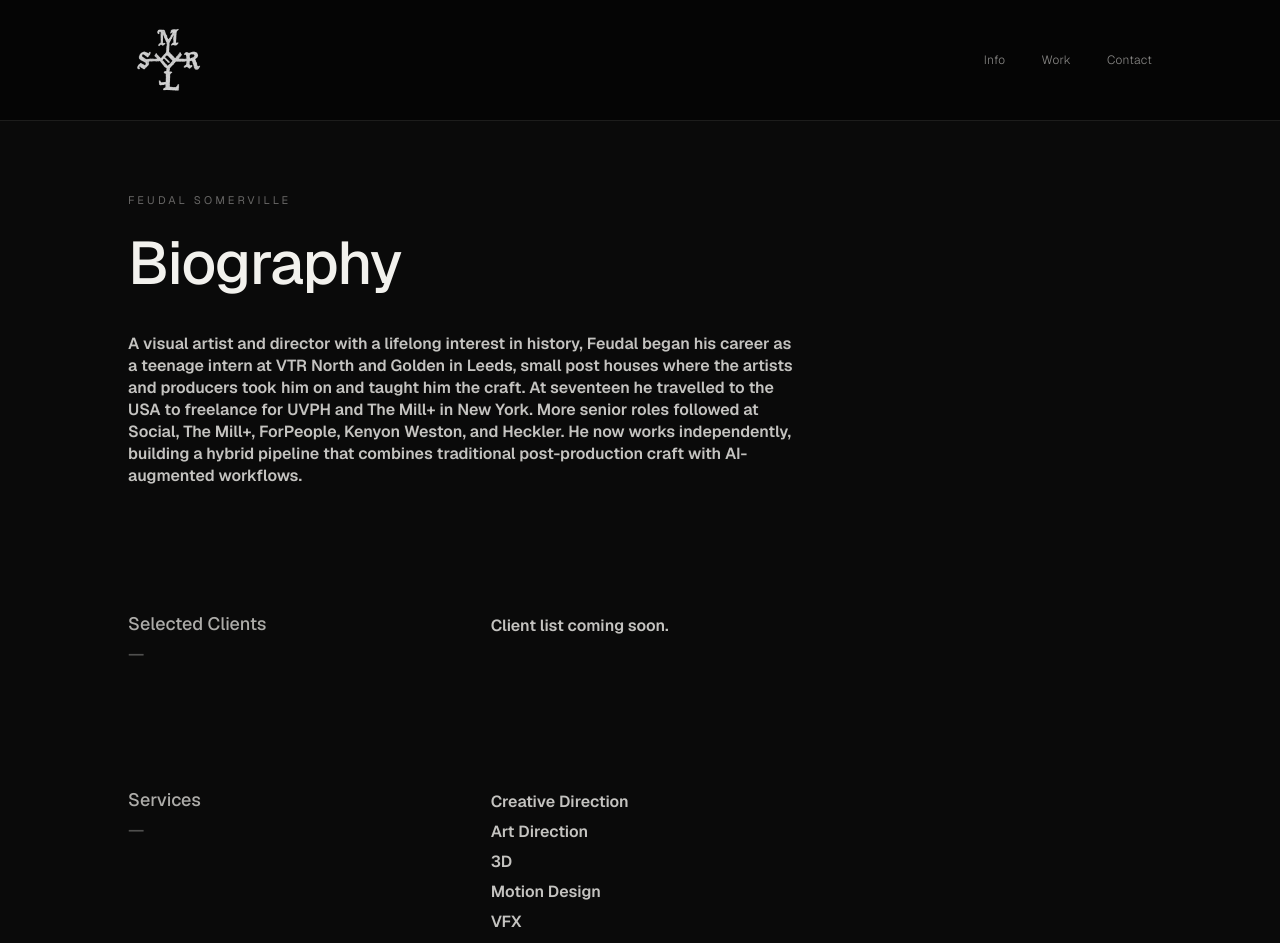
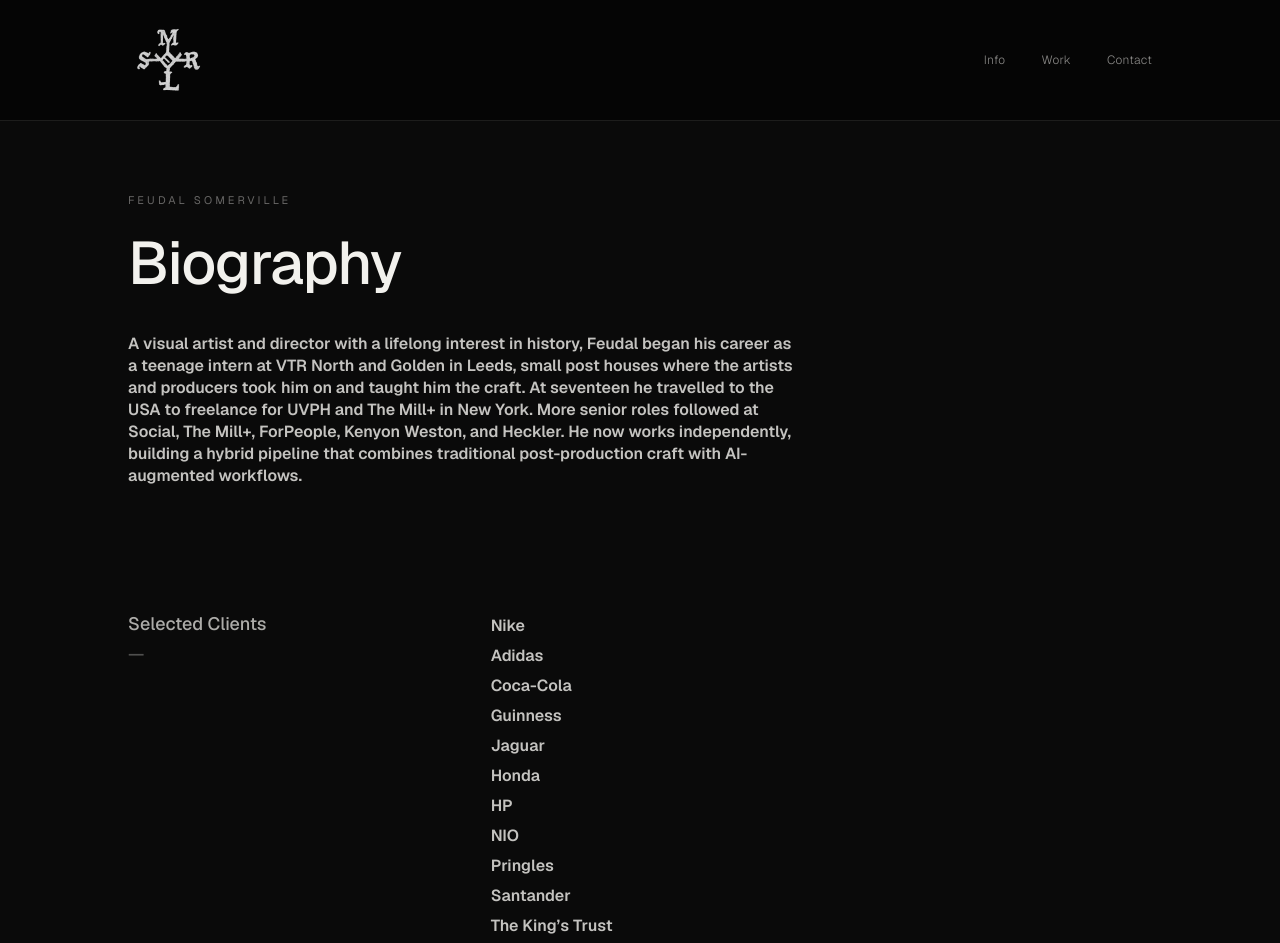
Before and after one commit to sommervillle/FeudalSomervilleWebsite, a React (Vite) app: page /info in a window 1280 px wide. Shown: the top 943 px of the page. Built offline with nearby package versions, Linux system fonts and the light colour scheme.

Commit message:
Info: populate Selected Clients with 13 brand names
Replace the 'Client list coming soon.' placeholder with the
actual roster, ordered as supplied. Reuses the same ul/li
pattern (text-fg/80 base, space-y-2 between items) as the
Services list so the two sections read as visually consistent.

```diff
--- a/src/pages/Info.tsx
+++ b/src/pages/Info.tsx
@@ -18,6 +18,22 @@ const services = [
   'VFX',
   'Animation',
   'Director',
+] as const;
+
+const clients = [
+  'Nike',
+  'Adidas',
+  'Coca-Cola',
+  'Guinness',
+  'Jaguar',
+  'Honda',
+  'HP',
+  'NIO',
+  'Pringles',
+  'Santander',
+  'The King’s Trust',
+  'MrBeast / Feastables',
+  'United Nations',
 ] as const;
 
 // Two-column row: narrow label column (matches AboutBlock's first
@@ -72,9 +88,16 @@ export default function Info() {
 
           {/* 2. Selected Clients */}
           <Row label="Selected Clients">
-            <p className="text-fg/80 text-base font-semibold leading-snug">
-              Client list coming soon.
-            </p>
+            <ul className="space-y-2">
+              {clients.map((c) => (
+                <li
+                  key={c}
+                  className="text-fg/80 text-base font-semibold leading-snug"
+                >
+                  {c}
+                </li>
+              ))}
+            </ul>
           </Row>
 
           {/* 3. Services */}
```
